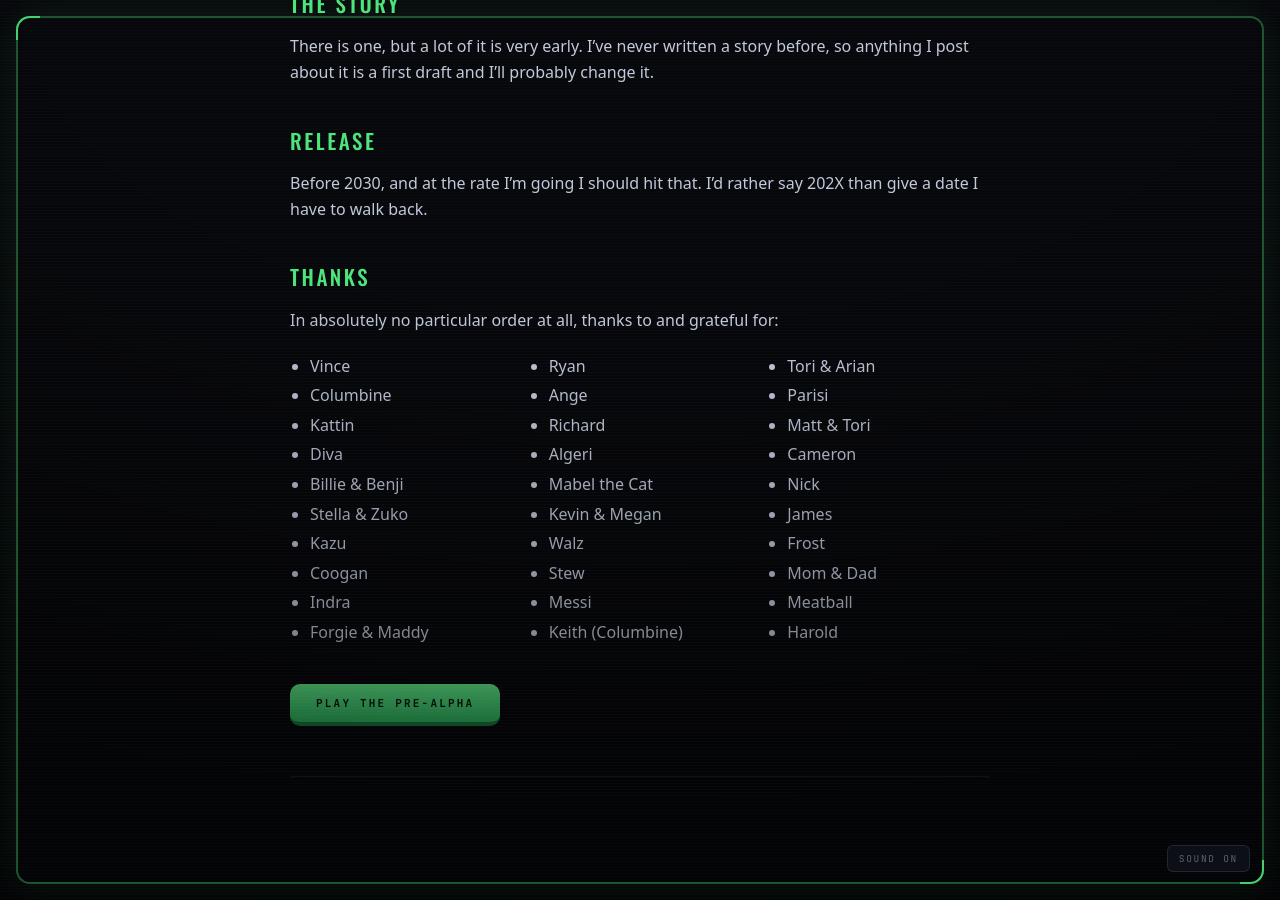
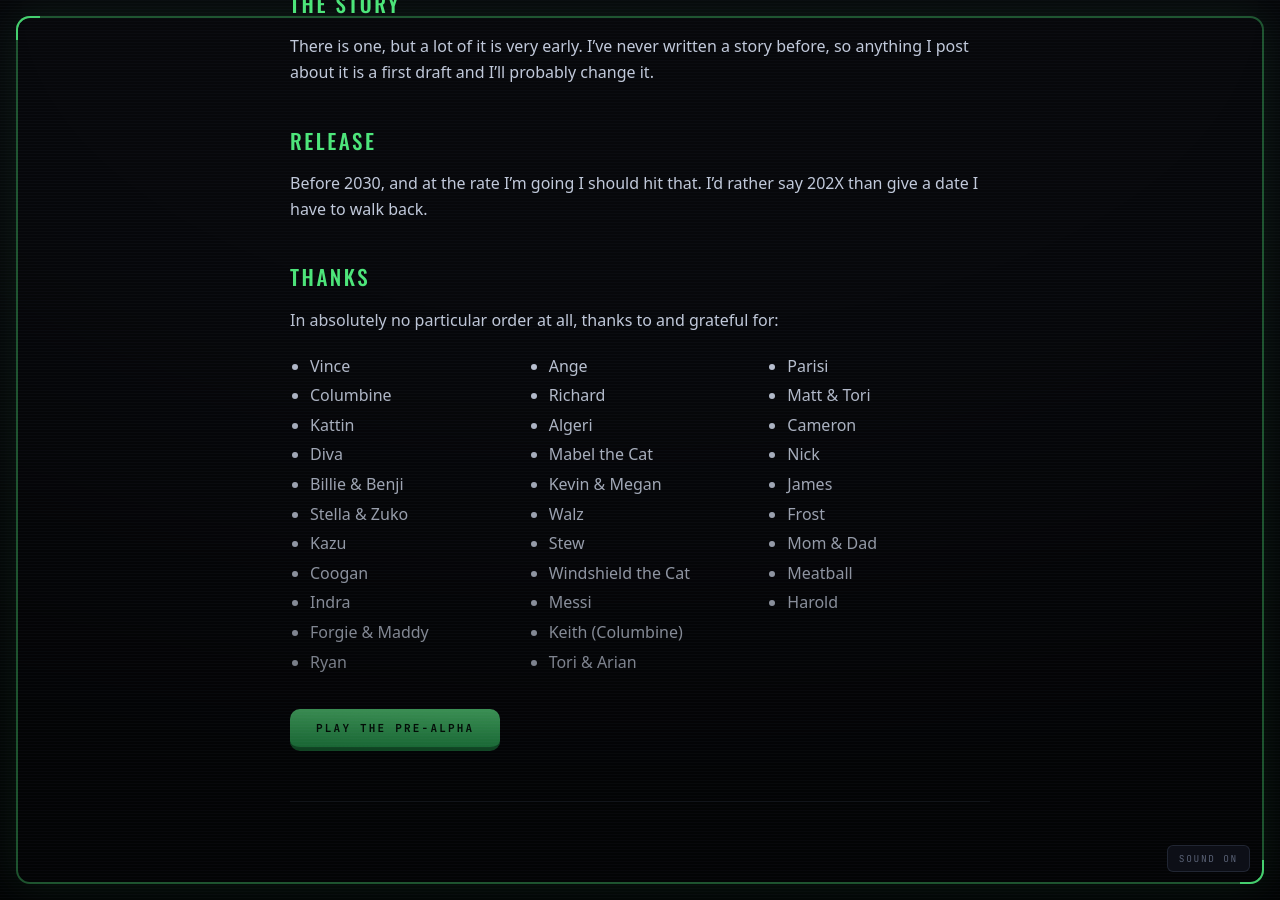
Before and after one commit to WhitleyStriber/drith.github.io, a Jekyll site: the page built from _posts/2026-08-01-drith-an-introduction.md, in a window 1280 px wide and 900 px high, scrolled down 2399 px. Built offline with Jekyll 4.4.1, drawn with Linux system fonts in a browser that asks for light colours.

Commit message:
Devlog: add Windshield the Cat to thanks
Co-Authored-By: Claude Opus 5 (1M context) <noreply@anthropic.com>

```diff
--- a/_posts/2026-08-01-drith-an-introduction.md
+++ b/_posts/2026-08-01-drith-an-introduction.md
@@ -126,6 +126,7 @@ In absolutely no particular order at all, thanks to and grateful for:
   <li>Kevin &amp; Megan</li>
   <li>Walz</li>
   <li>Stew</li>
+  <li>Windshield the Cat</li>
   <li>Messi</li>
   <li>Keith (Columbine)</li>
   <li>Tori &amp; Arian</li>
```
